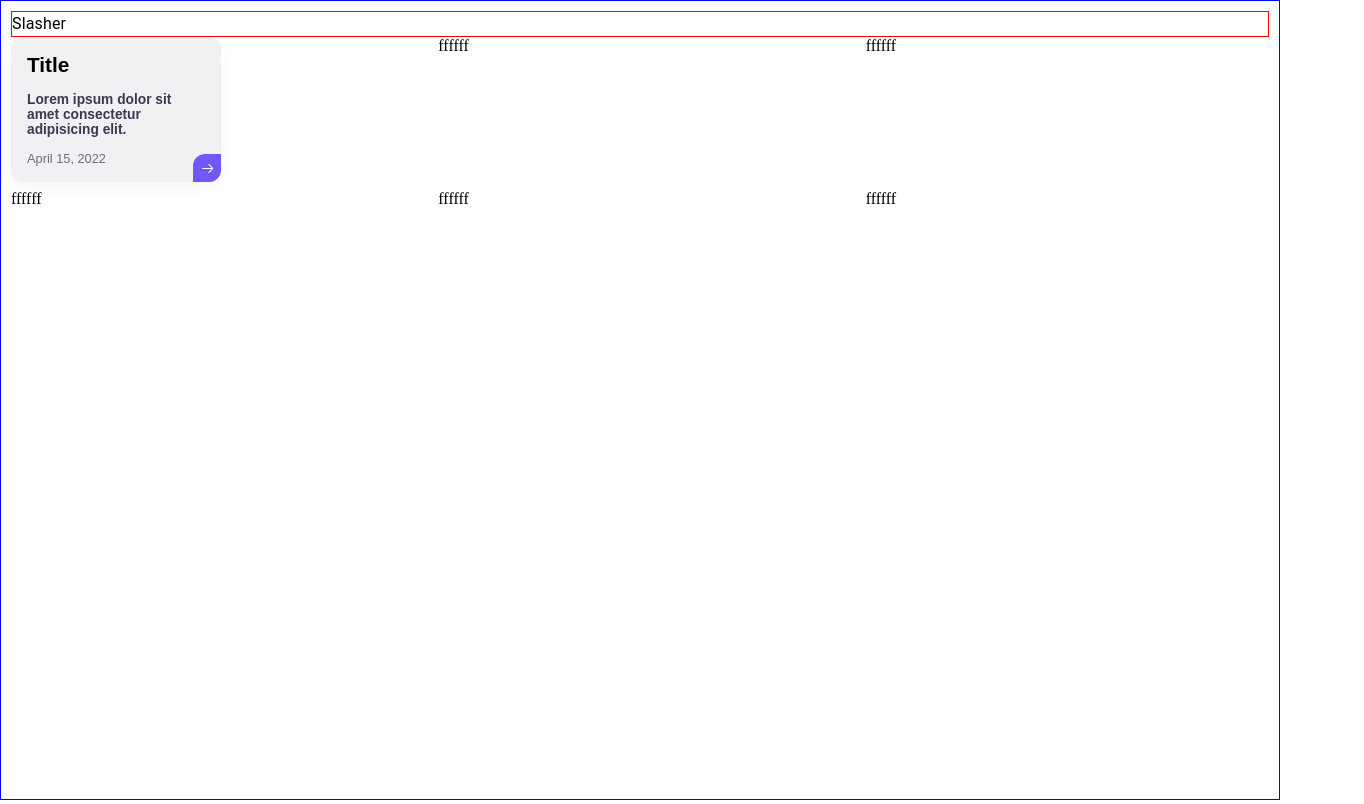
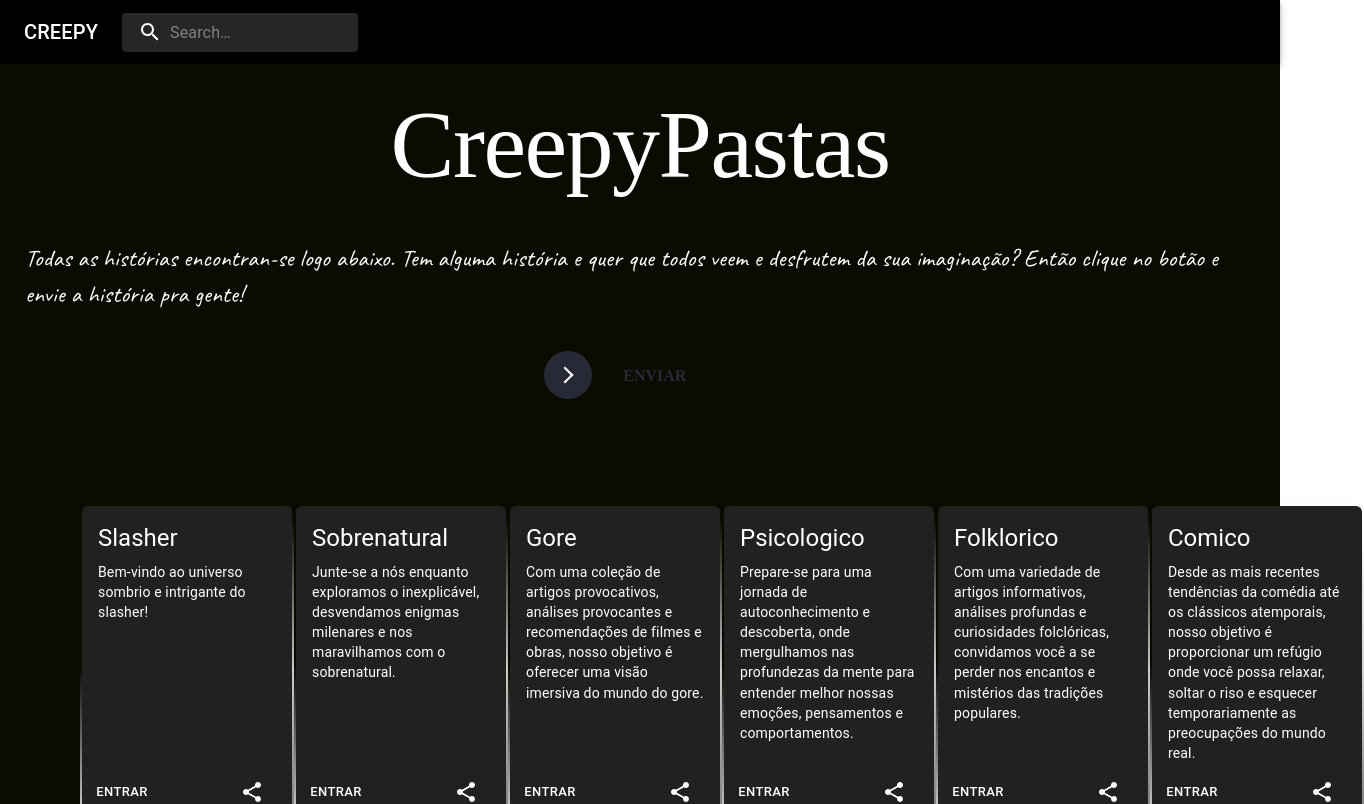
Before and after one commit to silvaPool/project-creepypasta, a React (Vite) app: page /dashboard in a window 1280 px wide. Shown: the top 804 px of the page, 1364 px wide, since content can reach past the window. Built offline with nearby package versions, Linux system fonts and the light colour scheme; a web font is replaced by a local one.

Commit message:
Botão de compartilhamento implementado e ajustes do no estilo

```diff
--- a/src/App.jsx
+++ b/src/App.jsx
@@ -44,7 +44,7 @@ function App() {
 
   return (
     <>
-      {/* <div>
+      <div>
         <ThemeProvider theme={theme}>
           <AuthProvider>
             <Routes>
@@ -53,9 +53,9 @@ function App() {
             </Routes>
           </AuthProvider>
         </ThemeProvider>
-      </div> */}
+      </div>
 
-      <LayoutHistorias />
+      {/* <LayoutHistorias /> */}
 
     {/* <Upload /> */}
 
--- a/src/components/Cards.jsx
+++ b/src/components/Cards.jsx
@@ -1,5 +1,6 @@
 import { Box, Button, Card, CardActionArea, CardActions, CardContent, Grid, Typography } from "@mui/material";
 import cards from "../data/Cards";
+import ShareIcon from '@mui/icons-material/Share';
 
 function Cards() {
 
@@ -44,9 +45,12 @@ function Cards() {
                   <Button
                     size="small"
                     variant="text"
-                    onClick={() => handleTwitterShare(item.url)}
                   >
                     Entrar
+                  </Button>
+
+                  <Button>
+                    <ShareIcon />
                   </Button>
                 </CardActions>
               </Card>
--- a/src/theme/theme.js
+++ b/src/theme/theme.js
@@ -29,6 +29,10 @@ const theme = createTheme({
             styleOverrides: {
                 root: {
                     background: 'linear-gradient(#212121, #212121) padding-box,linear-gradient(145deg, transparent 35%,#e81cff, #40c9ff) border-box',
+                    display: 'flex',
+                    flexDirection: 'rown',
+                    justifyContent: 'space-between',
+                    alignItems: 'center',
                 },
             },
         },
```
